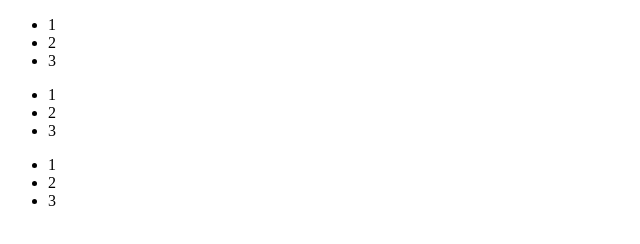
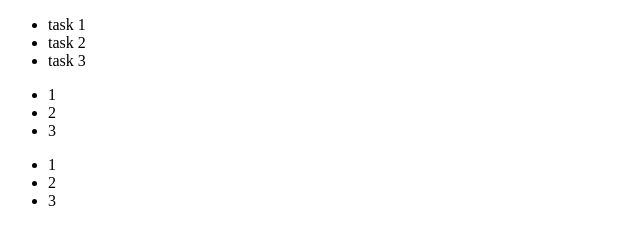
Before and after one commit to mdheerajprdxn/trello, a plain HTML site: page index.html in a window 1280 px wide. Shown: the full height of the page, 0-640 px from the left. Drawn offline with Linux system fonts and the light colour scheme.

Commit message:
[html] container added

```diff
--- a/index.html
+++ b/index.html
@@ -32,10 +32,12 @@
     <!--header section start-->
     <!--main section start-->
     <main>
+      <div class="list-container">
+
         <ul class="task-list">
-        <li class="draggable task" draggable="true">1</li>
-        <li class="draggable task" draggable="true">2</li>
-        <li class="draggable task" draggable="true">3</li>
+          <li class="draggable task" draggable="true">task 1</li>
+          <li class="draggable task" draggable="true">task 2</li>
+          <li class="draggable task" draggable="true">task 3</li>
         </ul>
         <ul class="task-list">
           <li class="draggable task" draggable="true">1</li>
@@ -47,6 +49,7 @@
           <li class="draggable task" draggable="true">2</li>
           <li class="draggable task" draggable="true">3</li>
         </ul>
+      </div>
     </main>
     <!--main section end-->
 
```
Lines whose indentation alone changed are shown as unchanged.
